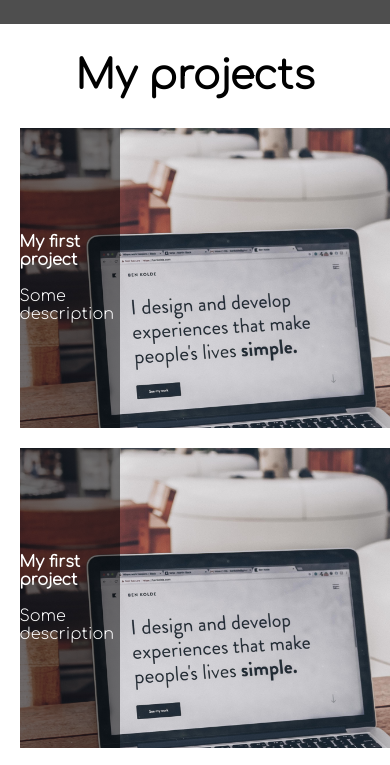
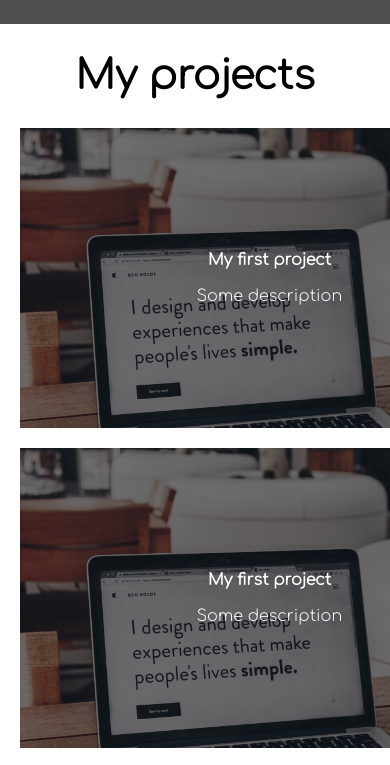
Before and after one commit to anabanslo/anabanslo.github.io, a website: page index.html in a window 390 px wide. Shown: the part 2420-3185 px from the top of the page. Drawn offline with Linux system fonts and the light colour scheme; grey boxes are pictures that could not be loaded.

Commit message:
Add files via upload

```diff
--- a/styles.css
+++ b/styles.css
@@ -170,11 +170,10 @@ section {
 
 .projects p {
   display: none;
-  width: 100px;
+  width: 100%;
   height: 100%;
   color: white;
   background: rgba(0, 0, 0, 0.5);
-  display: flex;
   align-items: center;
   justify-content: center;
   flex-direction: column;
@@ -182,9 +181,10 @@ section {
 
 .projects li:hover p {
   display: flex;
+}
 
 @media screen and (max-width: 800px) {
-  .projects ul li {
+  .projects ul li p {
     width: 100%;
     min-width: 100%;
   }
```
